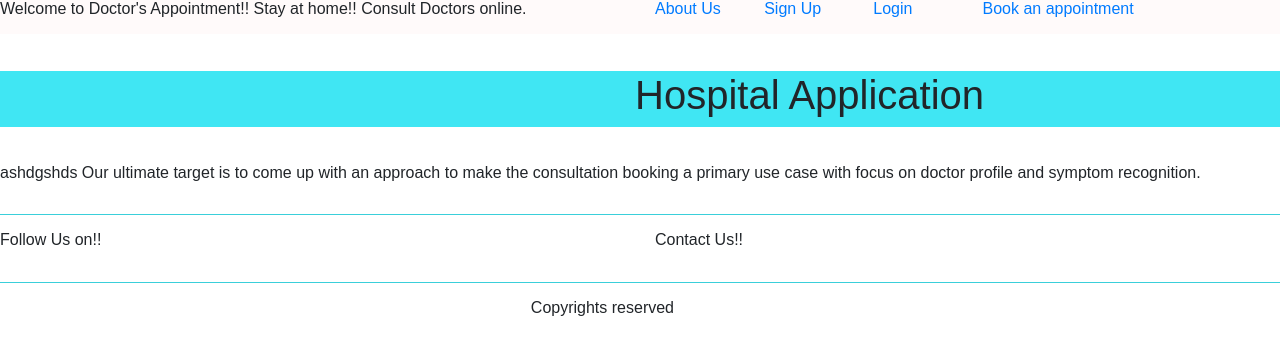
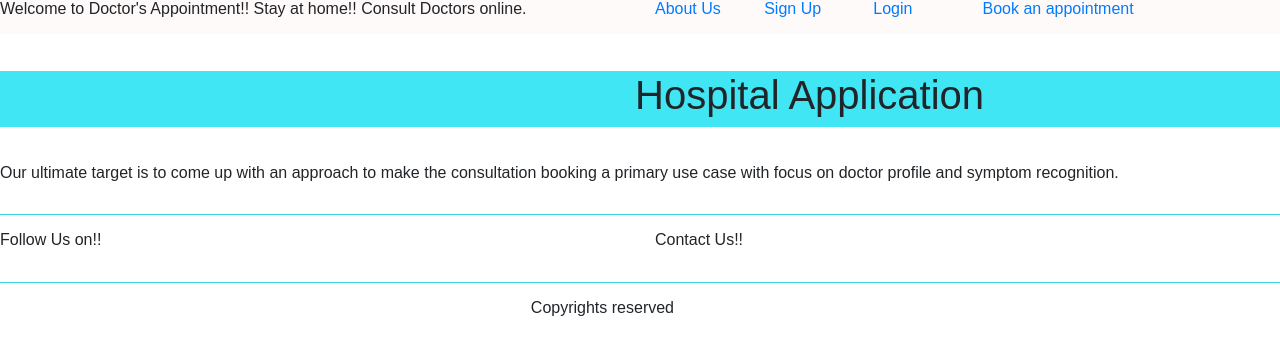
Before and after one commit to Supraja95/ANGULAR-PROJECT, an Angular app: page /AboutUs in a window 1280 px wide. Shown: the top 354 px of the page. Built offline with nearby package versions, Linux system fonts and the light colour scheme.

Commit message:
about us

```diff
--- a/src/app/about-us/about-us.component.html
+++ b/src/app/about-us/about-us.component.html
@@ -1 +1 @@
-<p> ashdgshds Our ultimate target is to come up with an approach to make the consultation booking a primary use case with focus on doctor profile and symptom recognition.</p>
+<p>Our ultimate target is to come up with an approach to make the consultation booking a primary use case with focus on doctor profile and symptom recognition.</p>
```
